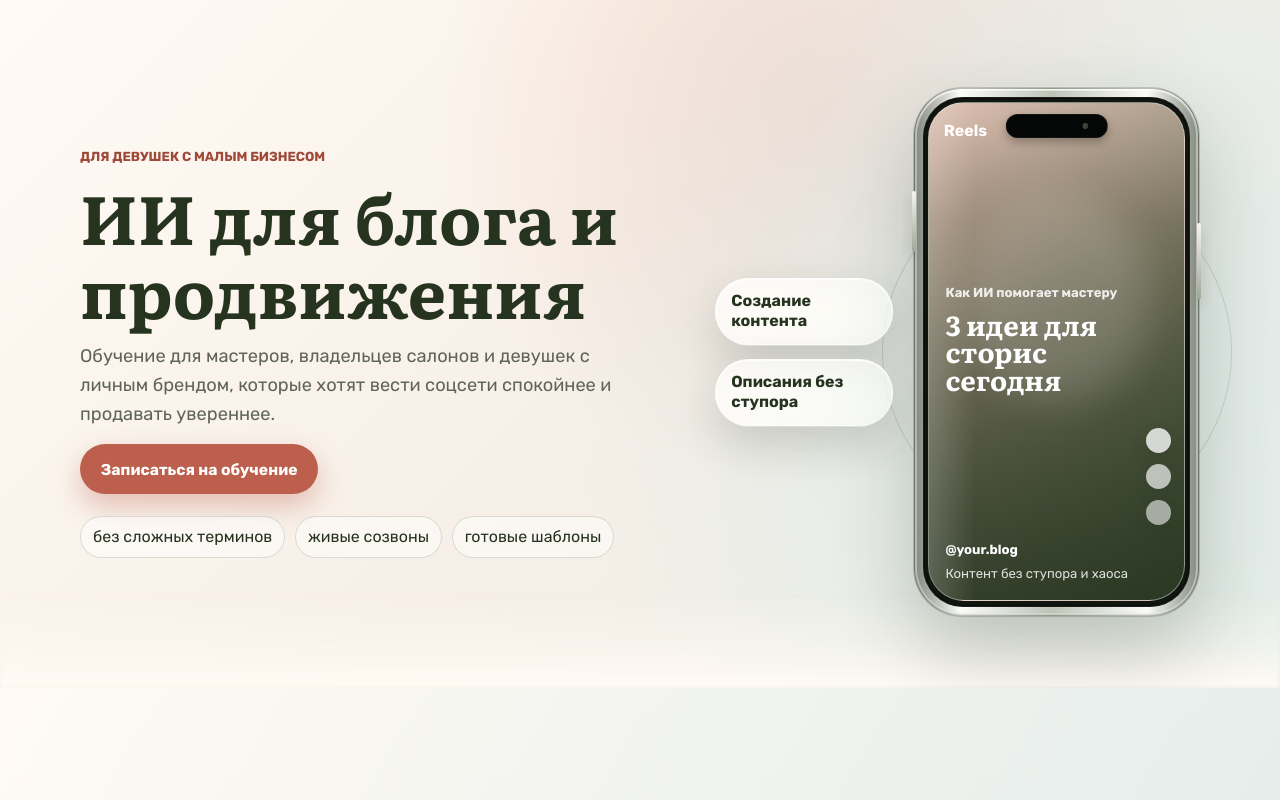
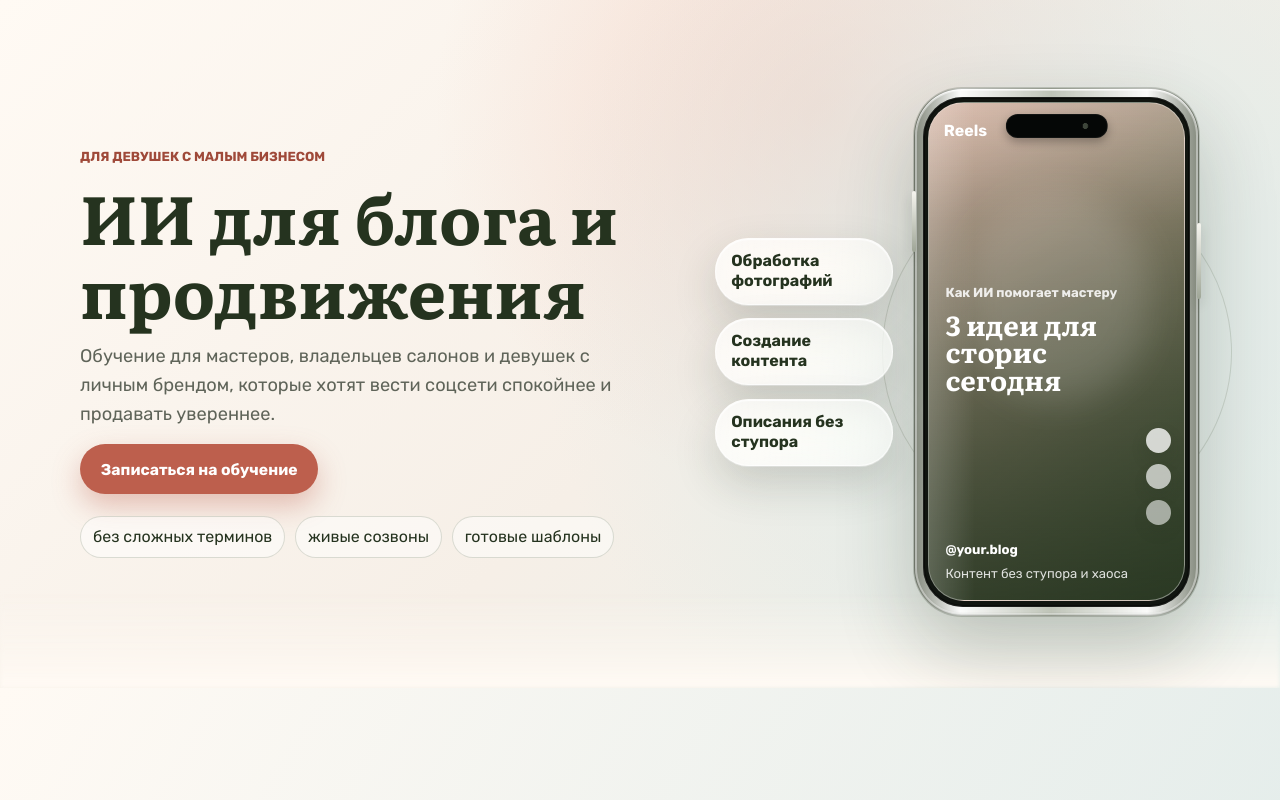
Before and after one commit to KewyLee/ai_kurse, a plain HTML site: page index.html in a window 1280 px wide. Shown: the top 800 px of the page. Drawn offline with Linux system fonts and the light colour scheme.

Commit message:
chore: redeploy latest changes

```diff
--- a/index.html
+++ b/index.html
@@ -155,6 +155,7 @@
           </div>
           <div class="hero-graphic" aria-hidden="true">
             <div class="hero-task-list">
+              <div class="hero-task task-one liquid-bubble">Обработка фотографий</div>
               <div class="hero-task task-two liquid-bubble">Создание контента</div>
               <div class="hero-task task-three liquid-bubble">Описания без ступора</div>
             </div>
```
